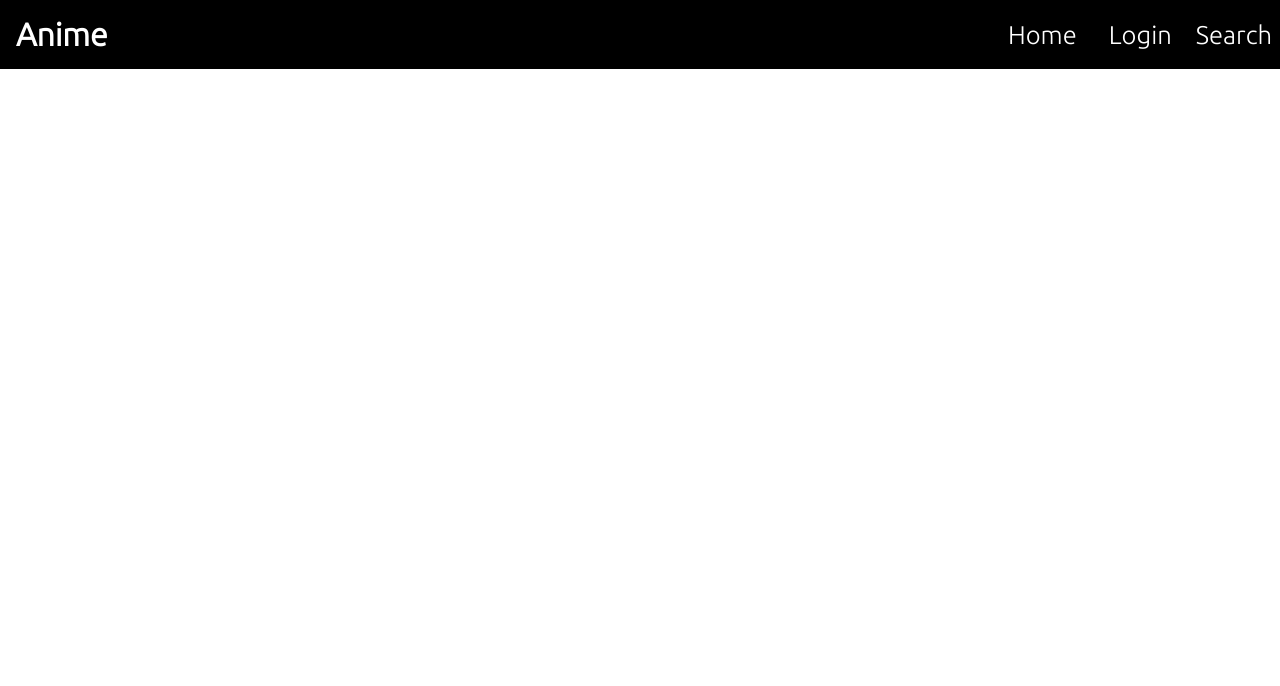
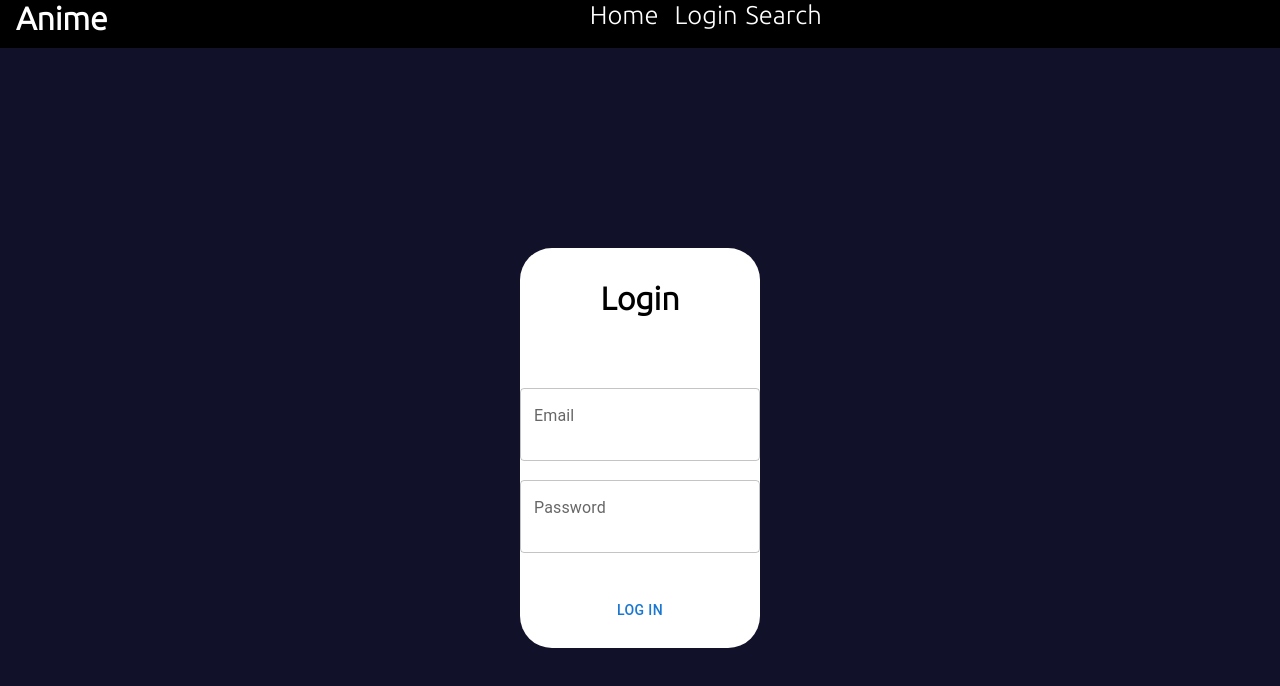
Before and after one commit to crattanasamay/Anime-Website, a React (Create React App) app: page /login in a window 1280 px wide. Shown: the top 686 px of the page. Built offline with nearby package versions, Linux system fonts and the light colour scheme; the HTML template or start-up script is replaced by a standard one; a web font is replaced by a local one.

Commit message:
MUI Added and height fix
Fixed body/html to 100%

```diff
--- a/package.json
+++ b/package.json
@@ -3,6 +3,10 @@
   "version": "0.1.0",
   "private": true,
   "dependencies": {
+    "@emotion/react": "^11.9.3",
+    "@emotion/styled": "^11.9.3",
+    "@mui/material": "^5.9.2",
+    "@mui/styled-engine-sc": "^5.8.0",
     "@testing-library/jest-dom": "^5.16.4",
     "@testing-library/react": "^13.3.0",
     "@testing-library/user-event": "^13.5.0",
--- a/public/index.html
+++ b/public/index.html
@@ -12,8 +12,9 @@
     <link href="https://fonts.googleapis.com/css2?family=Gideon+Roman&family=Oswald:wght@300&family=Source+Sans+Pro:ital,wght@1,300&family=Ubuntu:ital,wght@0,300;1,300&display=swap" rel="stylesheet">
     <style>
       *,html{
-        margin: 0px;
-        padding: 0px;
+        margin: 0px auto;
+        padding: 0px auto;
+        height: 100%;
 
       }
 
--- a/src/pages/Login.jsx
+++ b/src/pages/Login.jsx
@@ -1,23 +1,58 @@
 import React from 'react';
 import styled from 'styled-components';
+import {TextField,Button,Box} from "@mui/material";
+
 
 
 
 const Wrapper = styled.div`
     margin: 0px;
     padding: 0px;
-    height: auto;
+    min-height: 100% auto;
     background-color: #12112a;
-
+    display: flex;
     width:100%;
     text-align: center;
-    background-color: #12112a;
+    justify-content: center;
+    align-items: center;
 `
+
+const LoginContainer = styled.div`
+  height: 25rem;
+  width: 15rem;
+  background-color: white;
+  display: flex;
+  flex-direction: column;
+  border-radius: 2rem;
+`
+const LoginHeader = styled.h1`
+  padding-top: 2rem;
+  padding-bottom: 2rem;
+`
+const Textfield = styled(TextField)`
+  padding: 8px;
+`
+
 
 export default function Login() {
   return (
     <Wrapper>
+      <LoginContainer>
+        <LoginHeader>Login</LoginHeader>
+        <Box pt={0}>
+          <Textfield label="Email" placeholder="Enter Email" />
+        </Box>
 
+        <Box pt={2}>
+          <Textfield label="Password" placeholder="Enter Password" />
+        </Box>
+        <Box pt={2}>
+          <Button varient="outlined"> Log In</Button>
+
+        </Box>
+
+
+      </LoginContainer>
     </Wrapper>
   )
 }
--- a/src/pages/components/Navbar.jsx
+++ b/src/pages/components/Navbar.jsx
@@ -4,20 +4,23 @@ import {Link} from "react-router-dom";
 
 
 const Container = styled.div`
+    margin:0px auto;
+    padding: 0px auto;
     display: flex;
-    justify-content: space-between;
     background-color: black;
     align-items: center;
+    height: 3rem;
+    width:100%;
     @media (max-width:450px){
         flex-direction: column;
         align-items: flex-start;
+        height: 13rem;
     }
 
 `
 
 const NavContainer = styled.div`
 
-    height:100%;
 
     @media (max-width:450px){
         width: 100%;
@@ -27,9 +30,7 @@ const NavContainer = styled.div`
 const NavItem = styled.li`
     font-size: 1.6rem;
     list-style: none;
-    padding: .5rem;
     cursor: pointer;
-    height:100%;
     border-radius: 1rem;
     color: white;
     &:hover{
@@ -65,7 +66,8 @@ const NavList = styled.ul`
     padding: 0;
     display: flex;
     text-decoration: none;
-
+    text-align:center;
+    justify-content: center;
     @media(max-width:450px){
         flex-direction: column;
         width:100%;
```
Also changed, not shown: 1 other file (tests, documents, lock files or other folders).
